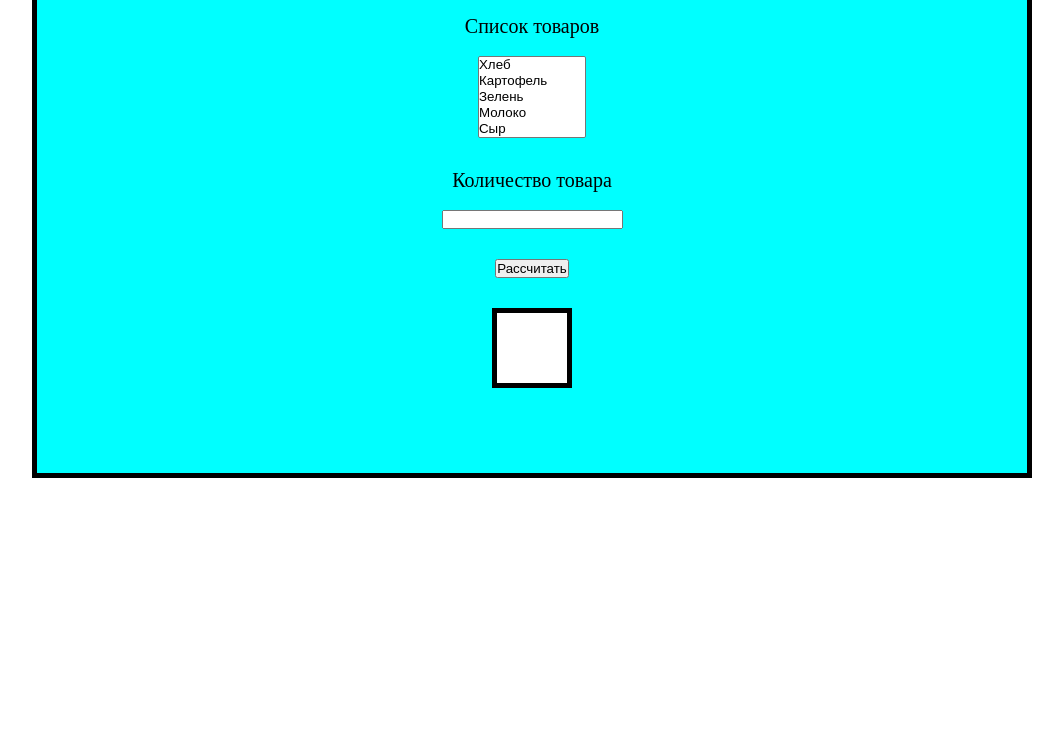
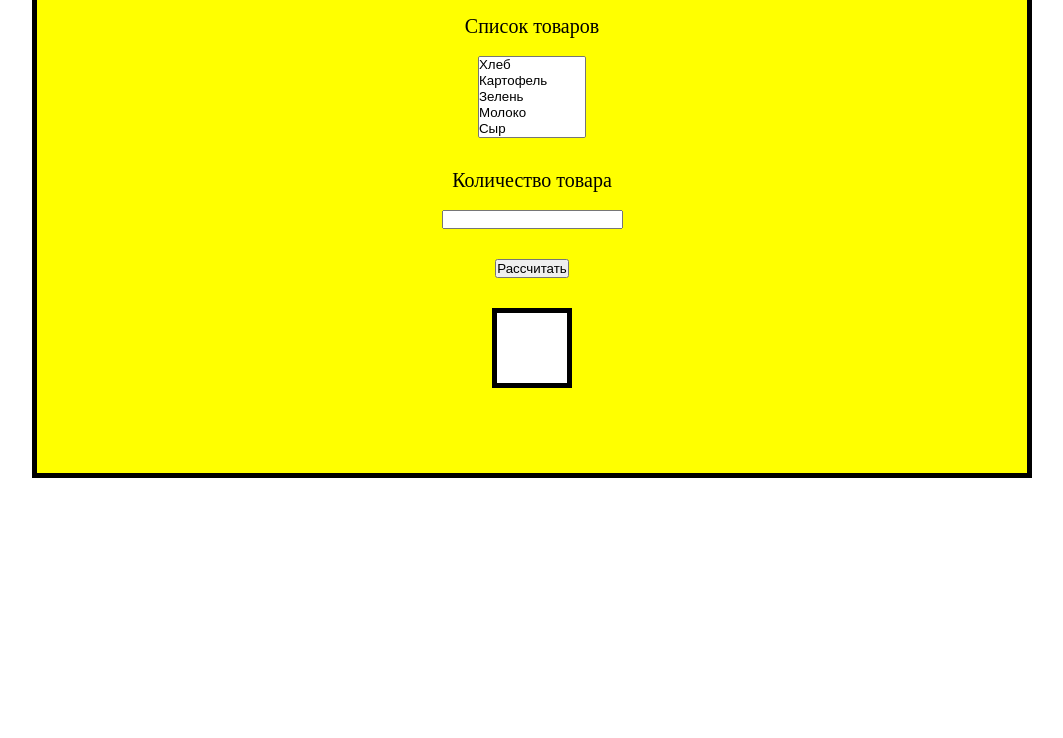
Before and after one commit to lllKoMaHDoRlll/temp, a plain HTML site: page index.html in a window 1280 px wide. Shown: the part 62-800 px from the top of the page, without its empty margins (108-1171 px from the left). Drawn offline with Linux system fonts and the light colour scheme.

Commit message:
Update style.css

```diff
--- a/style.css
+++ b/style.css
@@ -9,7 +9,7 @@ header {
 .main {
   text-align: center;
   padding: 15px;
-  background-color: cyan;
+  background-color: yellow;
   width: 960px;
   height: 500px;
   margin: 0 auto;
@@ -26,3 +26,4 @@ header {
   font-weight: 700;
   font-size: 25px;
   margin: 30px auto;
+}
```
